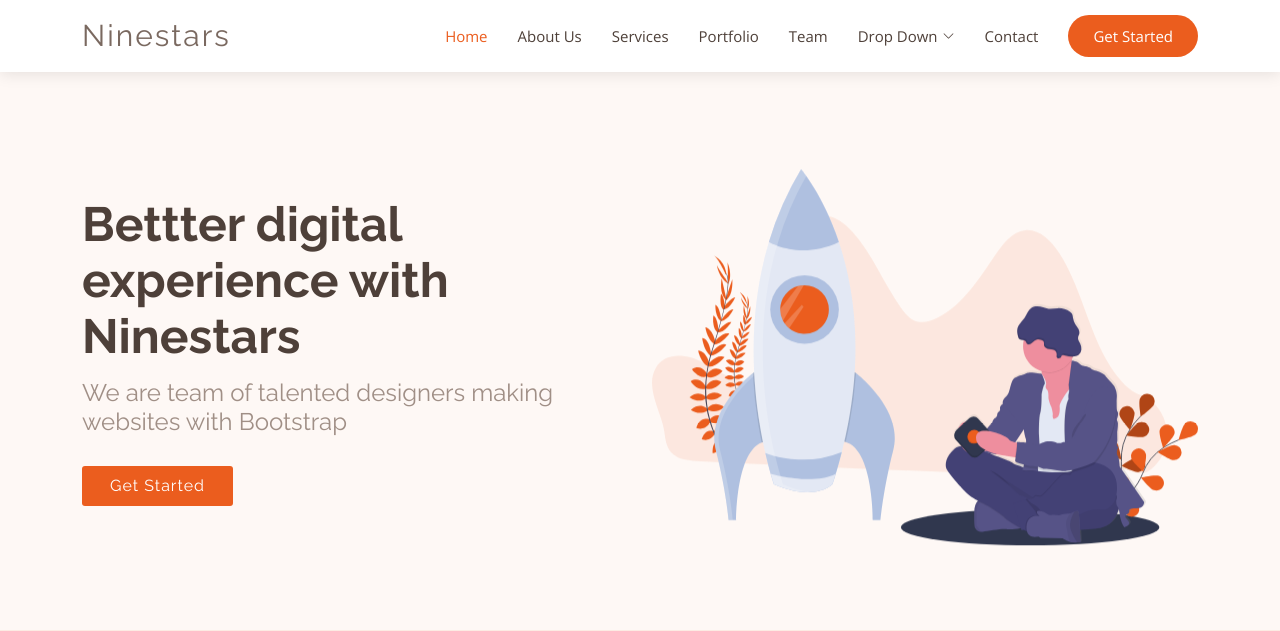
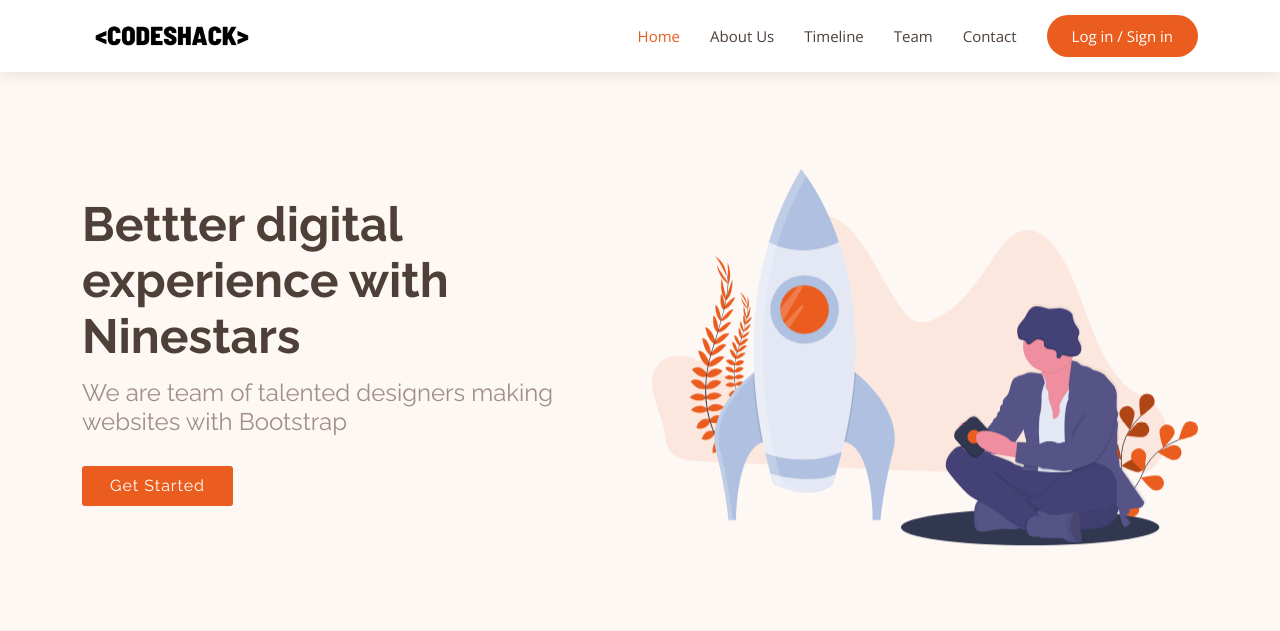
Before and after one commit to techhub-community/csoc_platform, a Django app: template templates/index.html in a window 1280 px wide. Shown: the top 631 px of the page. Run offline with Django 3.2, Linux system fonts and the light colour scheme; the template is opened without the code that fills it, so the values that code supplies are empty; some libraries are stand-ins or nearby versions.

Commit message:
added navbar

```diff
--- a/templates/assets/css/style.css
+++ b/templates/assets/css/style.css
@@ -105,7 +105,7 @@ h6,
 #header .logo img {
   padding: 0;
   margin: 0;
-  max-height: 40px;
+  max-height: 70px;
 }
 
 #main {
--- a/templates/index.html
+++ b/templates/index.html
@@ -43,18 +43,22 @@
     <div class="container d-flex align-items-center justify-content-between">
 
       <div class="logo">
-        <h1 class="text-light"><a href="index.html"><span>Ninestars</span></a></h1>
+       <!-- <h1 class="text-light"><a href="index.html"><img src=""></a></h1>  -->
         <!-- Uncomment below if you prefer to use an image logo -->
-        <!-- <a href="index.html"><img src="assets/img/logo.png" alt="" class="img-fluid"></a>-->
+         <a href="index.html"><img src="assets/img/logo3.png" alt="" class="img-fluid" height="1000px" width="180px"></a>
       </div>
 
       <nav id="navbar" class="navbar">
         <ul>
           <li><a class="nav-link scrollto active" href="#hero">Home</a></li>
           <li><a class="nav-link scrollto" href="#about">About Us</a></li>
-          <li><a class="nav-link scrollto" href="#services">Services</a></li>
-          <li><a class="nav-link scrollto" href="#portfolio">Portfolio</a></li>
+
+          <li><a class="nav-link scrollto" href="#services">Timeline</a></li>
+        <!--
+          <li><a class="nav-link scrollto" href="#portfolio"></a></li>
+          -->
           <li><a class="nav-link scrollto" href="#team">Team</a></li>
+          <!--
           <li class="dropdown"><a href="#"><span>Drop Down</span> <i class="bi bi-chevron-down"></i></a>
             <ul>
               <li><a href="#">Drop Down 1</a></li>
@@ -72,8 +76,9 @@
               <li><a href="#">Drop Down 4</a></li>
             </ul>
           </li>
+        -->
           <li><a class="nav-link scrollto" href="#contact">Contact</a></li>
-          <li><a class="getstarted scrollto" href="#about">Get Started</a></li>
+          <li><a class="getstarted scrollto" href="#about">Log in / Sign in</a></li>
         </ul>
         <i class="bi bi-list mobile-nav-toggle"></i>
       </nav><!-- .navbar -->
```
Also changed, not shown: templates/assets/img/LOGO.png (added), templates/assets/img/logo1.png (added), templates/assets/img/logo3.png (added).
